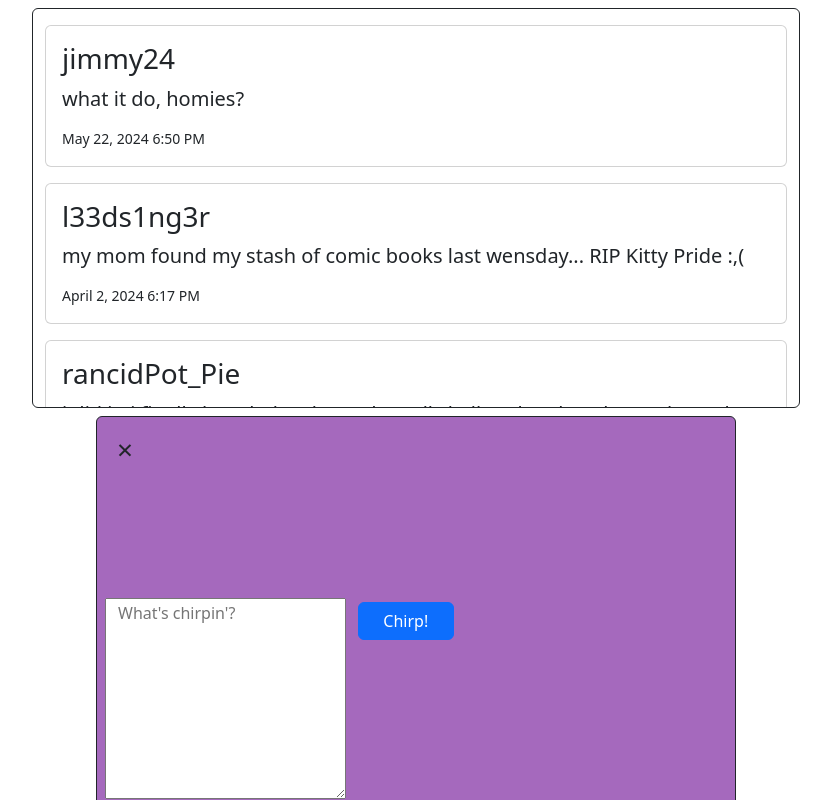
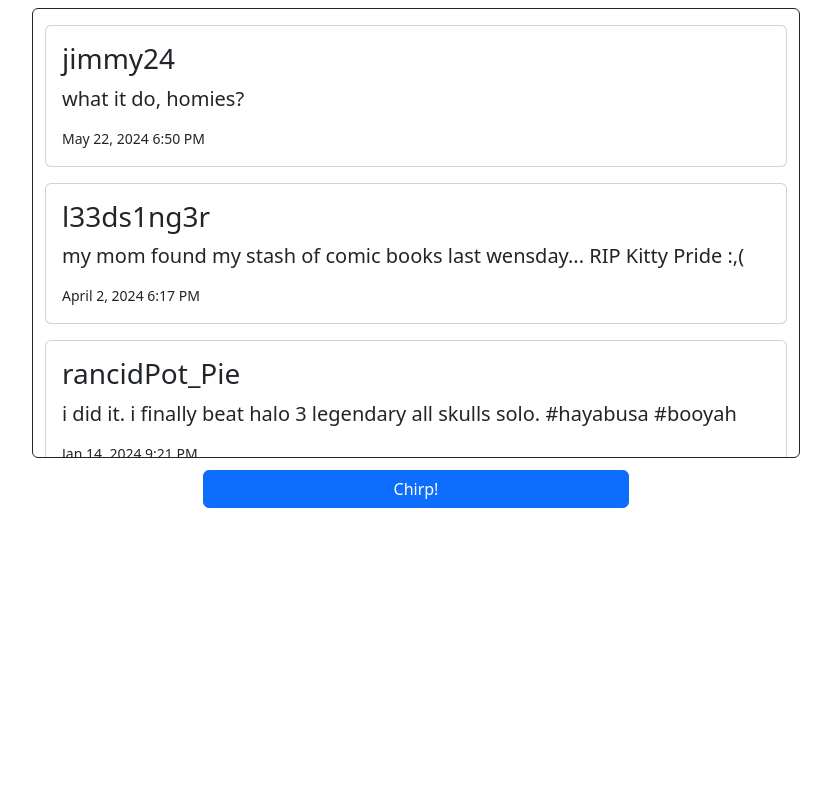
Before and after one commit to MrMeadows/chirper, a React (Create React App) app: page / in a window 1280 px wide. Both pictures are taken after typing "Sample" into the empty fields and a click on the button "Enter". Shown: the whole page, without its empty margins (224-1055 px from the left). Built offline with nearby package versions, Linux system fonts and the light colour scheme.

Commit message:
configuring pop-up modal
configured pop-up modal, layout still needs work to make it more presentable

```diff
--- a/src/App.jsx
+++ b/src/App.jsx
@@ -2,10 +2,14 @@ import React, { useState } from 'react';
 import Feed from './components/Feed.jsx';
 import Input from './components/Input.jsx';
 import Login from './components/Login.jsx';
-import { type } from '@testing-library/user-event/dist/type/index.js';
-
 
 const App = () => {
+
+    const [showModal, setShowModal] = useState(false);
+
+    const toggleModal = () => {
+        setShowModal(!showModal);
+    }
 
     const [loggedIn, setLoggedIn] = useState(false);
 
@@ -31,7 +35,10 @@ const App = () => {
         return (
             <div>
                 <Feed chirps={chirps} />
-                <Input addChirp={addChirp} username={username} />
+                    <div className="d-flex m-auto flex-column col-4 offset-col-1">
+                        <button type="submit"  className="btn btn-primary mt-1" id="chirpBtn" onClick={toggleModal}>Chirp!</button>
+                    </div>
+                {showModal && <Input addChirp={addChirp} username={username} onClose={toggleModal} />}
             </div>
         )
     }
--- a/src/components/Feed.jsx
+++ b/src/components/Feed.jsx
@@ -6,7 +6,7 @@ const Feed = ({ chirps }) => {
     return (
         <div
             className="container my-2 border border-dark rounded"
-            style={{ width: "60%", height: "400px", verticalAlign: "top", overflow: "auto"}}>
+            style={{ width: "60%", height: "450px", verticalAlign: "top", overflow: "auto"}}>
             {chirps.map((chirp, index) => (
                 <Post key={index} username={chirp.username} chirp={chirp.chirpContent} timestamp={chirp.timestamp}/>
             ))}
--- a/src/components/Input.jsx
+++ b/src/components/Input.jsx
@@ -1,17 +1,11 @@
 import React, { useState } from 'react';
 import dayjs from 'dayjs';
 
-const Input = ({ username, addChirp }) => {
+const Input = ({ username, addChirp, onClose }) => {
 
     const [chirp, setChirp] = useState('');
 
-    const createChirpBtnClick = (e) => {
-        let modal = document.getElementById('modal')
-        modal.style.display = 'block'
-    }
-
     const handleSubmit = (e) => {
-
         e.preventDefault();
         let timestamp = dayjs().format('MMM D, YYYY h:mm A');
         addChirp(username, chirp, timestamp);
@@ -20,14 +14,14 @@ const Input = ({ username, addChirp }) => {
 
     return (
         <div>
-            <div className="container d-flex justify-content-center">
+            <div
+            className="container-fluid d-flex h-100 bg-dark bg-opacity-50 align-items-center justify-content-center position-fixed top-50 start-50 translate-middle">
                 <form
-                className="d-flex container form m-auto border border-dark rounded w-50 h-50 z-1 position-fixed"
+                className="container d-flex form m-auto border border-dark rounded bg-danger-subtle w-50 h-50 z-1 position-relative"
                 onSubmit={handleSubmit}
-                style={{display: 'none', backgroundColor: '#A569BD'}}
                 id="modal">
                     <div className="my-2 p-2 row">
-                        <span class="h3 float-ends">&times;</span>
+                        <span class="h3 float-start position-relative" onClick={onClose}>&times;</span>
                         <textarea
                             placeholder="What's chirpin'?"
                             className="col-8"
@@ -40,7 +34,6 @@ const Input = ({ username, addChirp }) => {
                         </div>
                     </div>
                 </form>
-                <button type="button" className="btn btn-primary mb-2 w-50" onClick={createChirpBtnClick}>Create Chirp</button>
             </div>
         </div>
     )
```
Also changed, not shown: 1 other file (tests, documents, lock files or other folders).
